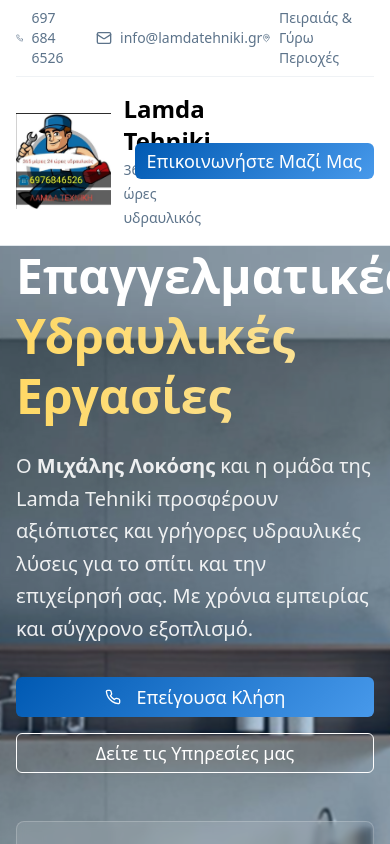
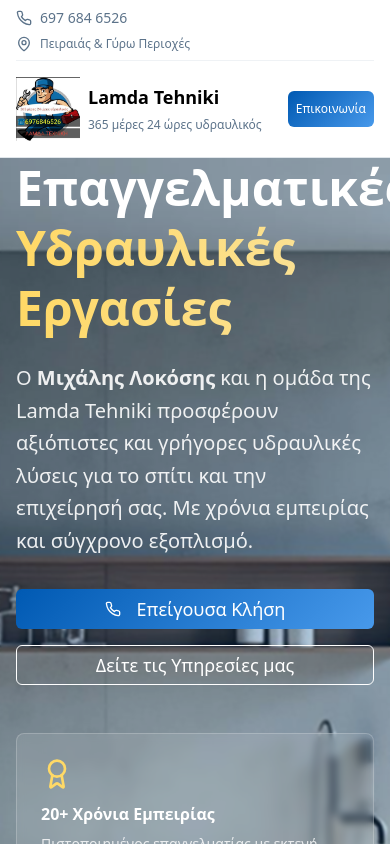
Before and after one commit to marinospalamaris/lamda-tehniki, a React (Vite) app: page / in a window 390 px wide. Shown: the top 844 px of the page. Built offline with nearby package versions, Linux system fonts and the light colour scheme.

Commit message:
Fix button and phone number display
The button "Επικοινωνήστε Μαζί Μας" and the phone number are not displayed correctly on mobile. This commit addresses these display issues.

```diff
--- a/src/components/Header.tsx
+++ b/src/components/Header.tsx
@@ -13,38 +13,38 @@ const Header = () => {
     <header className="bg-background/95 backdrop-blur-sm border-b sticky top-0 z-50">
       <div className="container mx-auto px-4">
         {/* Top bar with contact info */}
-        <div className="flex justify-between items-center py-2 text-sm border-b border-border/50">
-          <div className="flex items-center gap-6">
+        <div className="flex flex-col md:flex-row md:justify-between md:items-center py-2 text-sm border-b border-border/50 gap-2 md:gap-0">
+          <div className="flex items-center gap-3 md:gap-6">
             <div className="flex items-center gap-2 text-muted-foreground">
               <Phone className="h-4 w-4" />
-              <a href="tel:+30-697-684-6526" className="hover:text-primary transition-colors">697 684 6526</a>
+              <a href="tel:+30-697-684-6526" className="hover:text-primary transition-colors whitespace-nowrap">697 684 6526</a>
             </div>
-            <div className="flex items-center gap-2 text-muted-foreground">
+            <div className="hidden sm:flex items-center gap-2 text-muted-foreground">
               <Mail className="h-4 w-4" />
-              <span>info@lamdatehniki.gr</span>
+              <span className="text-xs md:text-sm">info@lamdatehniki.gr</span>
             </div>
           </div>
           <div className="flex items-center gap-2 text-muted-foreground">
             <MapPin className="h-4 w-4" />
-            <span>Πειραιάς & Γύρω Περιοχές</span>
+            <span className="text-xs md:text-sm">Πειραιάς & Γύρω Περιοχές</span>
           </div>
         </div>
 
         {/* Main navigation */}
         <nav className="flex items-center justify-between py-4">
-          <div className="flex items-center gap-3">
+          <div className="flex items-center gap-2 md:gap-3">
             <img
               src="/lovable-uploads/15c342f7-221e-4962-b976-c0d14f985b2a.png"
               alt="Λάμδα Τεχνική Logo"
-              className="h-24 w-24 object-contain"
+              className="h-16 w-16 md:h-24 md:w-24 object-contain"
             />
             <div>
-              <h1 className="text-2xl font-bold text-black">Lamda Tehniki</h1>
-              <span className="text-sm text-muted-foreground">365 μέρες 24 ώρες υδραυλικός</span>
+              <h1 className="text-lg md:text-2xl font-bold text-black">Lamda Tehniki</h1>
+              <span className="text-xs md:text-sm text-muted-foreground">365 μέρες 24 ώρες υδραυλικός</span>
             </div>
           </div>
 
-          <div className="hidden md:flex items-center space-x-8">
+          <div className="hidden lg:flex items-center space-x-8">
             <button
               onClick={() => scrollToSection('home')}
               className="text-foreground hover:text-primary transition-colors"
@@ -75,8 +75,10 @@ const Header = () => {
             variant="hero"
             size="sm"
             onClick={() => scrollToSection('contact')}
+            className="text-xs md:text-sm px-2 md:px-4 py-1 md:py-2 whitespace-nowrap"
           >
-            Επικοινωνήστε Μαζί Μας
+            <span className="hidden sm:inline">Επικοινωνήστε Μαζί Μας</span>
+            <span className="sm:hidden">Επικοινωνία</span>
           </Button>
         </nav>
       </div>
```
